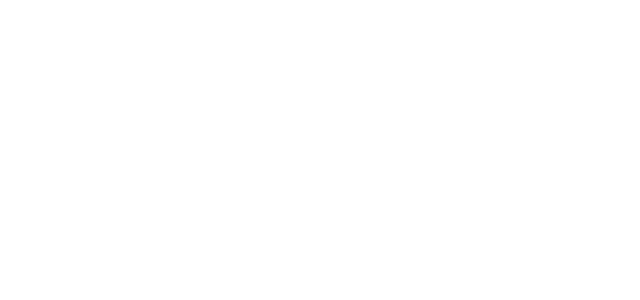
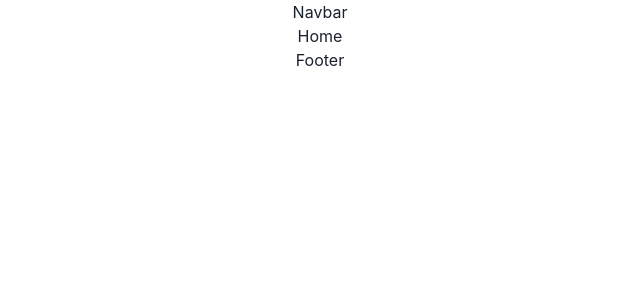
Before and after one commit to arpitmiahra4/algotest, a React (Create React App) app: page / in a window 1280 px wide. Shown: the top 300 px of the page, without its empty margins (320-960 px from the left). Built offline with nearby package versions, Linux system fonts and the light colour scheme.

Commit message:
:structure updaed

```diff
--- a/src/App.tsx
+++ b/src/App.tsx
@@ -1,10 +1,23 @@
-import React from 'react';
-import './App.css';
+import React from "react";
+import "./App.css";
+import Navbar from "./Components/navbarFooter/Navbar";
+import AllRoutes from "./Routes/AllRoutes";
+import Footer from "./Components/navbarFooter/Footer";
 
 function App() {
   return (
     <div className="App">
-
+      <header>
+        <nav>
+          <Navbar />
+        </nav>
+      </header>
+      <center>
+        <AllRoutes />
+      </center>
+      <footer>
+        <Footer />
+      </footer>
     </div>
   );
 }
--- /dev/null
+++ b/src/Components/navbarFooter/Footer.tsx
@@ -0,0 +1,9 @@
+import React from 'react'
+
+const Footer = () => {
+  return (
+    <div>Footer</div>
+  )
+}
+
+export default Footer
--- /dev/null
+++ b/src/Components/navbarFooter/Navbar.tsx
@@ -0,0 +1,9 @@
+import React from 'react'
+
+const Navbar = () => {
+  return (
+    <div>Navbar</div>
+  )
+}
+
+export default Navbar
```
